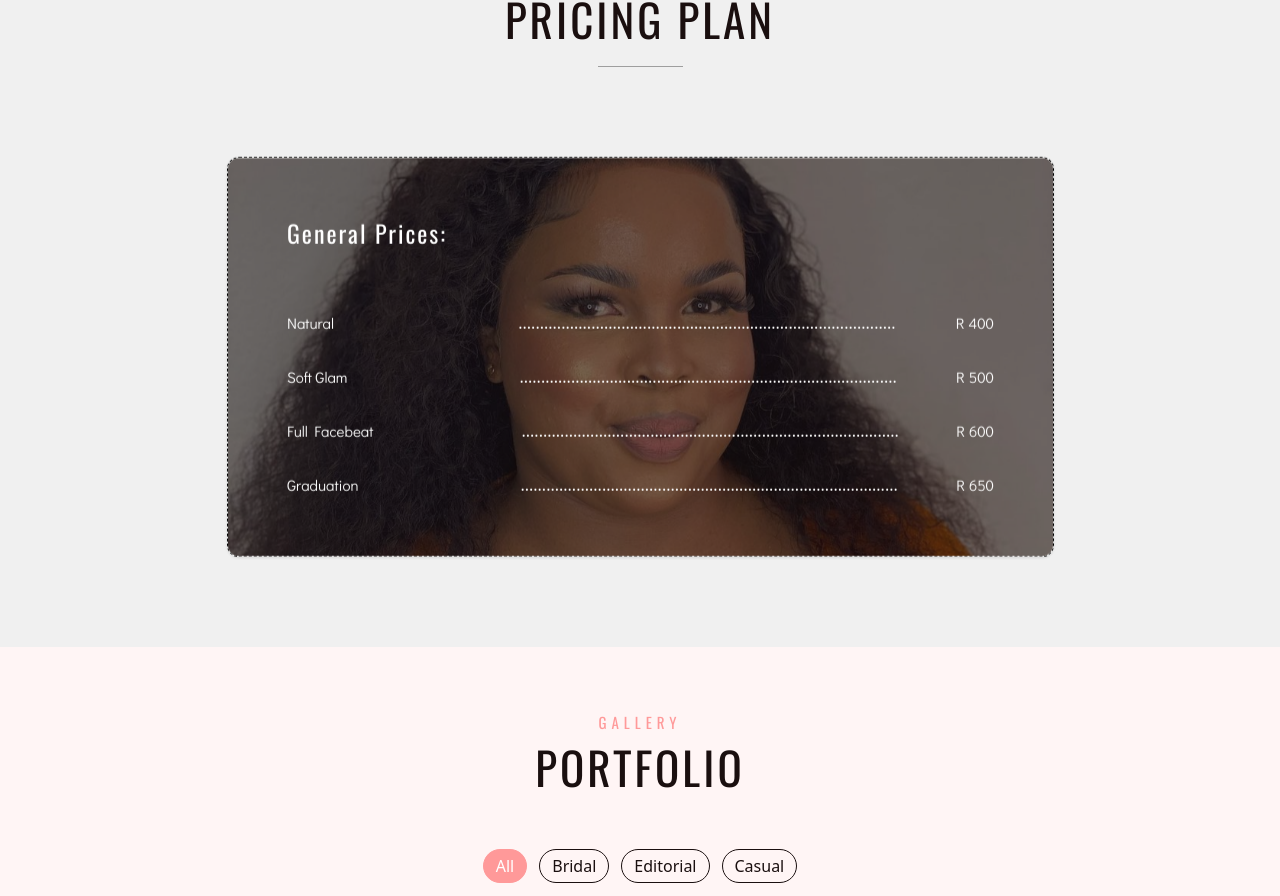
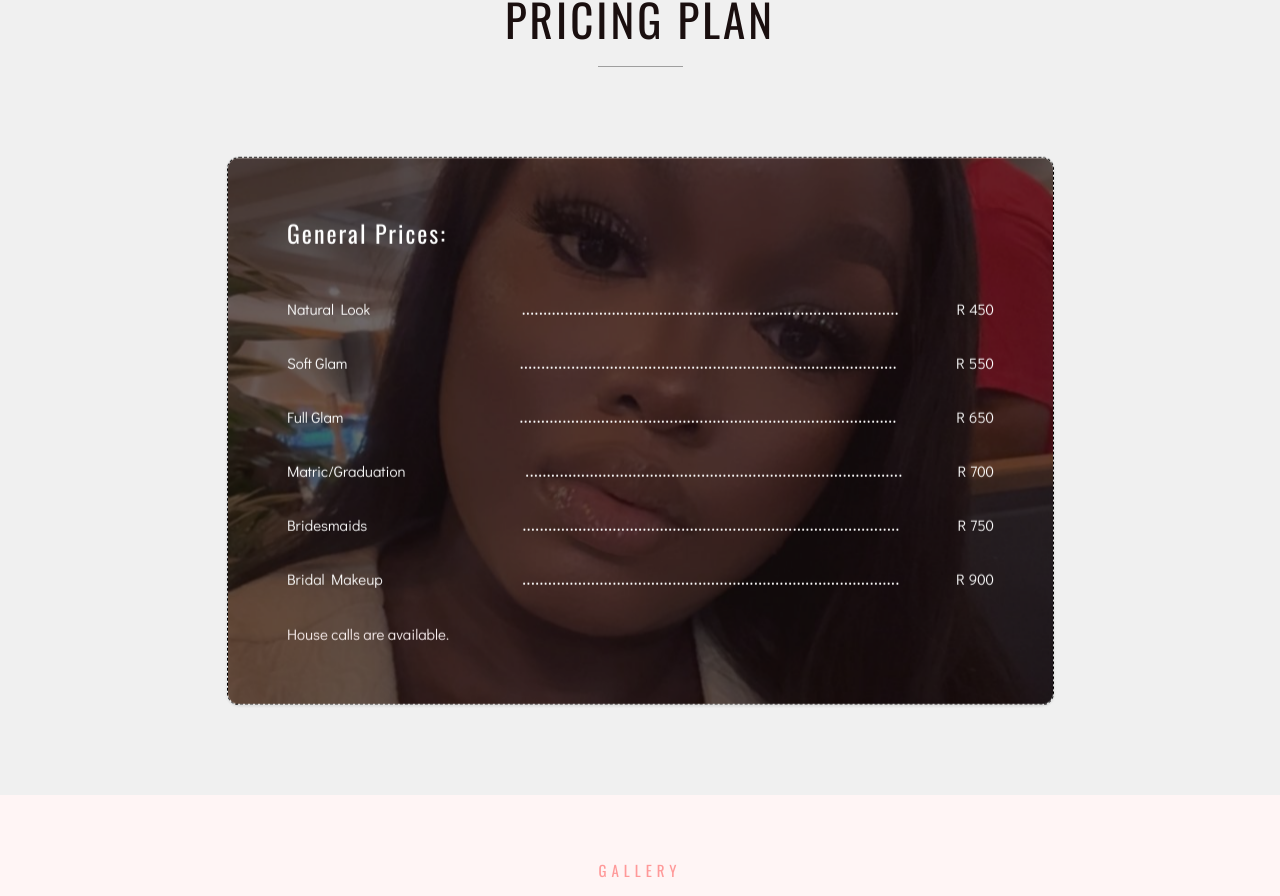
Before and after one commit to MinenhleDlaminiDev/Beatsbyjess, a React (Vite) app: page / in a window 1280 px wide. Shown: the part 2280-3176 px from the top of the page. Built offline with nearby package versions, Linux system fonts and the light colour scheme; no server answers; grey boxes are pictures that could not be loaded.

Commit message:
New Pricelist and background image

```diff
--- a/src/screens/MuaPortfolio/sections/PricingPlanSection/PricingPlanSection.tsx
+++ b/src/screens/MuaPortfolio/sections/PricingPlanSection/PricingPlanSection.tsx
@@ -5,10 +5,12 @@ import CountUp from "../../../../components/CountUp";
 
 export const PricingPlanSection = (): JSX.Element => {
   const pricingItems = [
-    { service: "Natural", price: "R400" },
-    { service: "Soft Glam", price: "R500" },
-    { service: "Full Facebeat", price: "R600" },
-    { service: "Graduation", price: "R650" },
+    { service: "Natural Look", price: "R450" },
+    { service: "Soft Glam", price: "R550" },
+    { service: "Full Glam", price: "R650" },
+    { service: "Matric/Graduation", price: "R700" },
+    { service: "Bridesmaids", price: "R750" },
+    { service: "Bridal Makeup", price: "R900" },
   ];
 
   return (
@@ -37,12 +39,12 @@ export const PricingPlanSection = (): JSX.Element => {
 
           <div className="flex justify-center">
             <InView className="w-full max-w-[827px]">
-            <Card className="w-full max-w-[827px] h-[400px] md:h-[350px] lg:h-[400px] border-dashed border-black overflow-hidden">
-              <CardContent className="p-0 relative w-full h-full bg-[url(/src/assets/GeneralPriceBackground.jpg)] bg-cover bg-[50%_50%]">
+            <Card className="w-full max-w-[827px] border-dashed border-black overflow-hidden bg-transparent">
+              <CardContent className="p-0 relative w-full bg-[url(/src/assets/GeneralPriceBackground.jpg)] bg-cover bg-[center_36%]">
                 <div className="absolute inset-0 bg-[#1a0f0f99]" />
 
-                <div className="relative z-10 p-6 md:p-8 lg:p-[59px] flex flex-col justify-center h-full">
-                  <h3 className="[font-family:'Oswald',Helvetica] font-normal text-white text-lg md:text-xl lg:text-2xl tracking-[2.00px] leading-[22px] mb-6 md:mb-12 lg:mb-[62px] text-center md:text-left">
+                <div className="relative z-10 p-6 md:p-8 lg:p-[59px]">
+                  <h3 className="[font-family:'Oswald',Helvetica] font-normal text-white text-lg md:text-xl lg:text-2xl tracking-[2.00px] leading-[22px] mb-6 md:mb-10 lg:mb-12 text-center md:text-left">
                     General Prices:
                   </h3>
 
@@ -70,6 +72,10 @@ export const PricingPlanSection = (): JSX.Element => {
                       </div>
                     ))}
                   </div>
+
+                  <p className="[font-family:'Didact_Gothic',Helvetica] font-normal text-[#fff5f5] text-sm md:text-[15px] tracking-[0] leading-[22px] mt-8 text-center md:text-left">
+                    House calls are available.
+                  </p>
                 </div>
               </CardContent>
             </Card>
```
Also changed, not shown: src/assets/GeneralPriceBackground.jpg.
